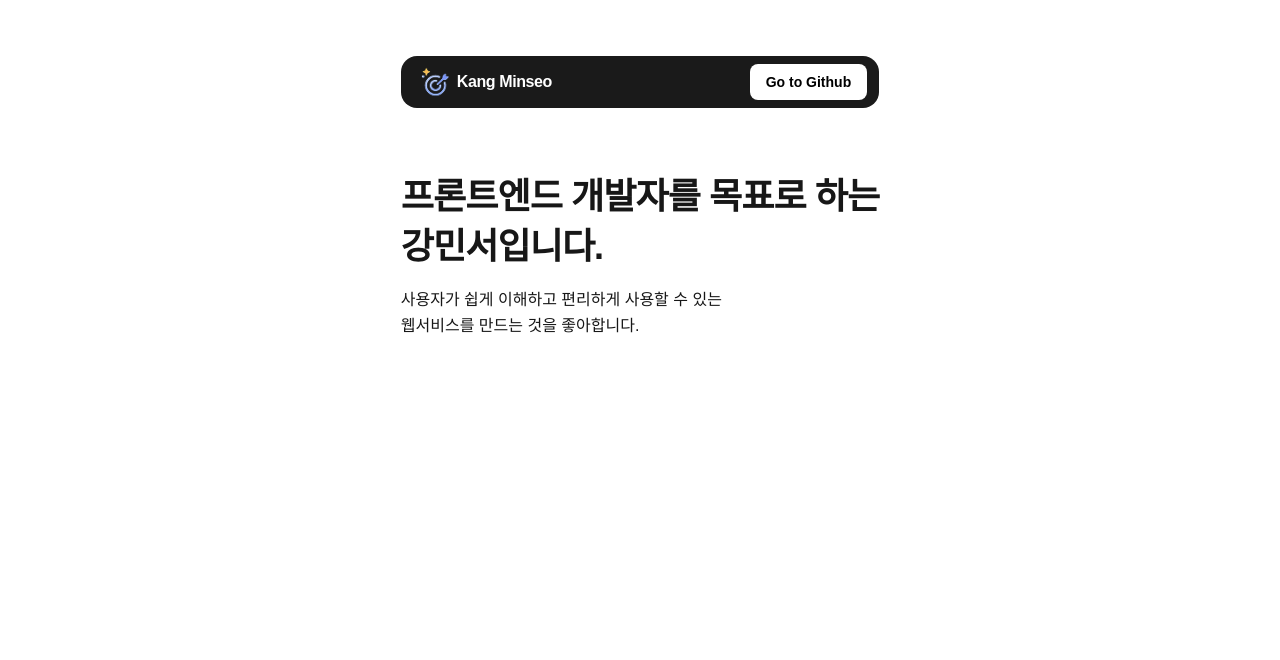
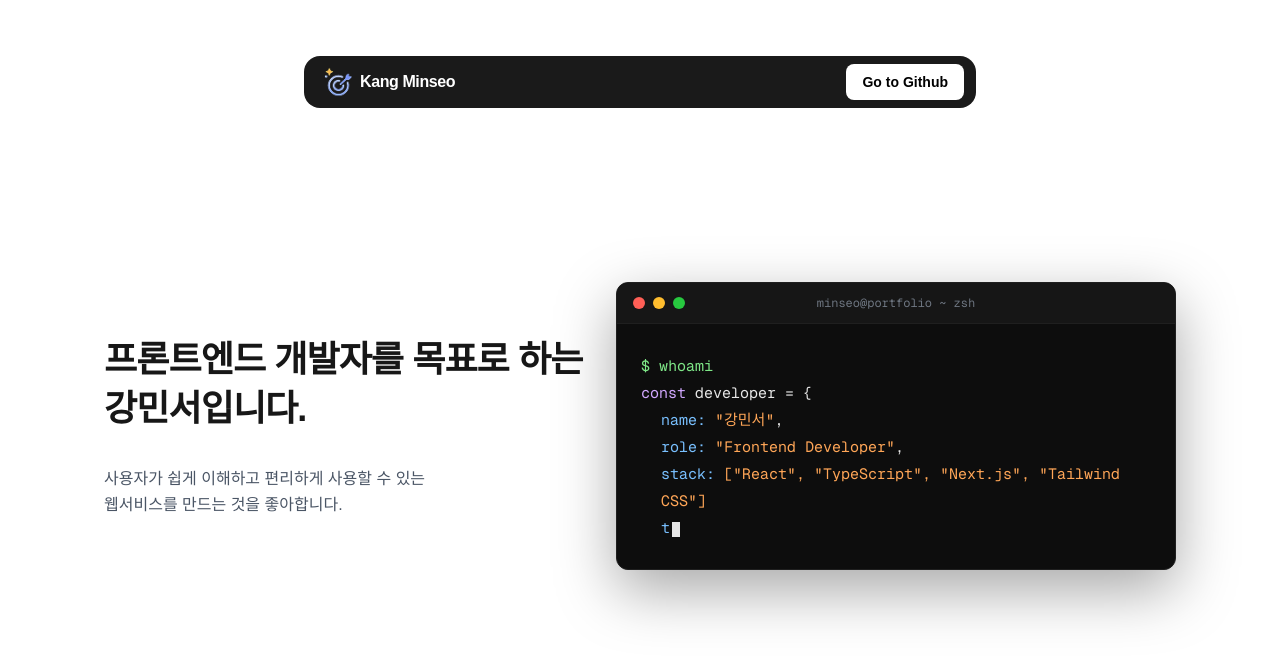
Before and after one commit to sandy424/ms-portfolio, a Next.js app: page / in a window 1280 px wide. Shown: the top 660 px of the page. Built offline with nearby package versions, Linux system fonts and the light colour scheme.

Commit message:
Feat: Intro -> Terminal UI 추가

```diff
--- a/src/app/layout.tsx
+++ b/src/app/layout.tsx
@@ -27,7 +27,7 @@ export default function RootLayout({
       lang="en"
       className={`${geistSans.variable} ${geistMono.variable} h-full antialiased`}
     >
-      <body className="min-h-full flex flex-col">{children}</body>
+      <body className="flex flex-col">{children}</body>
     </html>
   );
 }
--- a/src/app/page.tsx
+++ b/src/app/page.tsx
@@ -3,8 +3,10 @@ import Intro from "../components/Intro";
 
 export default function Home() {
   return (
-    <main className="max-w-2xl mx-auto px-5 sm:px-8 py-10 sm:py-14">
-      <Header />
+    <main className="flex min-h-screen w-full flex-col px-5 py-10 sm:px-8 sm:py-14">
+      <div className="mx-auto w-full max-w-2xl">
+        <Header />
+      </div>
       <Intro />
     </main>
   );
--- a/src/components/Header.tsx
+++ b/src/components/Header.tsx
@@ -1,6 +1,6 @@
 export default function Header() {
     return(
-        <header className="flex items-center justify-between mb-16 bg-[#1A1A1A] rounded-2xl px-3 py-2">
+        <header className="flex items-center justify-between bg-[#1A1A1A] rounded-2xl px-3 py-2">
             <span className="flex items-center gap-2 pl-2 text-white font-bold tracking-tight text-base">
                 <img src="/Logo.png" alt="logo" width={28} height={28} />
                 Kang Minseo
--- a/src/components/Intro.tsx
+++ b/src/components/Intro.tsx
@@ -1,14 +1,23 @@
+import TerminalTyping from "./TerminalTyping";
+
 export default function Intro() {
-    return(
-        <section className="mb-14">
-            <h1 className="text-3xl sm:text-4xl font-bold leading-snug tracking-tight mb-4">
-                프론트엔드 개발자를 목표로 하는 <br/>
-                강민서입니다.
-            </h1>
-            <p className="text-base leading-relaxed text-muted">
-                사용자가 쉽게 이해하고 편리하게 사용할 수 있는<br/>
-                웹서비스를 만드는 것을 좋아합니다.
-            </p>
-        </section>
-    )
+  return (
+    <section className="flex w-full flex-1 items-center justify-center py-4 sm:py-8">
+      <div className="mx-auto flex w-full max-w-[1600px] flex-col items-center justify-center gap-8 xl:flex-row xl:justify-between px-18">
+        <div className="flex flex-col gap-4 xl:max-w-[46rem]">
+          <h1 className="mb-4 text-3xl font-bold leading-snug tracking-tight sm:text-4xl">
+            프론트엔드 개발자를 목표로 하는 <br />
+            강민서입니다.
+          </h1>
+          <p className="text-base font-medium leading-relaxed text-gray-600">
+            사용자가 쉽게 이해하고 편리하게 사용할 수 있는<br />
+            웹서비스를 만드는 것을 좋아합니다.
+          </p>
+        </div>
+        <div className="w-full xl:w-auto xl:max-w-[560px] xl:flex-1">
+          <TerminalTyping />
+        </div>
+      </div>
+    </section>
+  );
 }
--- /dev/null
+++ b/src/components/TerminalTyping.tsx
@@ -0,0 +1,248 @@
+"use client";
+
+import { useEffect, useRef, useState } from "react";
+
+// ── 타입 정의 ──────────────────────────────────────────────
+
+type TokenColor = "keyword" | "key" | "string" | "plain";
+
+interface Token {
+  text: string;
+  color: TokenColor;
+}
+
+interface CommandLine {
+  type: "command";
+  text: string;
+}
+
+interface CodeLine {
+  type: "code";
+  indent?: boolean;
+  tokens: Token[];
+}
+
+type TerminalLine = CommandLine | CodeLine;
+
+interface TerminalTypingProps {
+  title?: string;
+  lines?: TerminalLine[];
+  startDelay?: number; // ms
+  onDone?: () => void;
+}
+
+// ── 기본 콘텐츠 (강민서님 소개용) ──────────────────────────
+
+const DEFAULT_LINES: TerminalLine[] = [
+  { type: "command", text: "$ whoami" },
+  {
+    type: "code",
+    tokens: [
+      { text: "const ", color: "keyword" },
+      { text: "developer ", color: "plain" },
+      { text: "= ", color: "plain" },
+      { text: "{", color: "plain" },
+    ],
+  },
+  {
+    type: "code",
+    indent: true,
+    tokens: [
+      { text: "name: ", color: "key" },
+      { text: '"강민서"', color: "string" },
+      { text: ",", color: "plain" },
+    ],
+  },
+  {
+    type: "code",
+    indent: true,
+    tokens: [
+      { text: "role: ", color: "key" },
+      { text: '"Frontend Developer"', color: "string" },
+      { text: ",", color: "plain" },
+    ],
+  },
+  {
+    type: "code",
+    indent: true,
+    tokens: [
+      { text: "stack: ", color: "key" },
+      { text: '["React", "TypeScript", "Next.js", "Tailwind CSS"]', color: "string" },
+    ],
+  },
+  {
+    type: "code",
+    indent: true,
+    tokens: [
+      { text: "tools: ", color: "key" },
+      { text: '["Figma", "Github"]', color: "string" },
+    ]
+  },
+  {
+    type: "code",
+    tokens: [{ text: "}", color: "plain" }],
+  },
+];
+
+// Tailwind 유틸로 못 잡는 정확한 톤은 arbitrary value로 지정
+const COLOR_CLASS: Record<TokenColor, string> = {
+  keyword: "text-[#d2a8ff]",
+  key: "text-[#79c0ff]",
+  string: "text-[#ffa657]",
+  plain: "text-[#e6e6e6]",
+};
+const PROMPT_CLASS = "text-[#7ee787]";
+
+// ── 컴포넌트 ────────────────────────────────────────────────
+
+export default function TerminalTyping({
+  title = "minseo@portfolio ~ zsh",
+  lines = DEFAULT_LINES,
+  startDelay = 500,
+  onDone,
+}: TerminalTypingProps) {
+  const [renderedCounts, setRenderedCounts] = useState<number[]>([]);
+  const [activeLine, setActiveLine] = useState(0);
+  const [started, setStarted] = useState(false);
+  const containerRef = useRef<HTMLDivElement | null>(null);
+  const prefersReducedMotion = useRef(false);
+
+  // 화면에 보일 때만 시작
+  useEffect(() => {
+    if (typeof window === "undefined") return;
+    prefersReducedMotion.current = window.matchMedia(
+      "(prefers-reduced-motion: reduce)"
+    ).matches;
+
+    const el = containerRef.current;
+    if (!el) return;
+
+    const observer = new IntersectionObserver(
+      (entries) => {
+        if (entries[0].isIntersecting && !started) {
+          setStarted(true);
+          observer.disconnect();
+        }
+      },
+      { threshold: 0.3 }
+    );
+    observer.observe(el);
+    return () => observer.disconnect();
+  }, [started]);
+
+  useEffect(() => {
+    if (!started) return;
+
+    if (prefersReducedMotion.current) {
+      setRenderedCounts(
+        lines.map((l) =>
+          l.type === "command"
+            ? l.text.length
+            : l.tokens.reduce((sum, t) => sum + t.text.length, 0)
+        )
+      );
+      setActiveLine(lines.length);
+      onDone?.();
+      return;
+    }
+
+    let cancelled = false;
+    const counts = new Array(lines.length).fill(0);
+    setRenderedCounts([...counts]);
+
+    async function typeAll() {
+      await sleep(startDelay);
+
+      for (let i = 0; i < lines.length; i++) {
+        if (cancelled) return;
+        setActiveLine(i);
+        const line = lines[i];
+        const fullLength =
+          line.type === "command"
+            ? line.text.length
+            : line.tokens.reduce((sum, t) => sum + t.text.length, 0);
+
+        for (let c = 1; c <= fullLength; c++) {
+          if (cancelled) return;
+          counts[i] = c;
+          setRenderedCounts([...counts]);
+          await sleep(18 + Math.random() * 35);
+        }
+        await sleep(line.type === "command" ? 300 : 60);
+      }
+      setActiveLine(lines.length);
+      onDone?.();
+    }
+
+    typeAll();
+    return () => {
+      cancelled = true;
+    };
+  }, [started, lines, startDelay, onDone]);
+
+  return (
+    <div
+      ref={containerRef}
+      className="w-full max-w-[560px] overflow-hidden rounded-xl border border-[#1f1f1f] bg-[#0d0d0d] font-mono shadow-[0_20px_60px_rgba(0,0,0,0.35)]"
+    >
+      {/* 헤더 */}
+      <div className="flex items-center gap-2 border-b border-[#1f1f1f] bg-[#161616] px-4 py-3">
+        <span className="h-3 w-3 rounded-full bg-[#ff5f56]" />
+        <span className="h-3 w-3 rounded-full bg-[#ffbd2e]" />
+        <span className="h-3 w-3 rounded-full bg-[#27c93f]" />
+        <span className="mr-[60px] flex-1 text-center text-xs text-[#6e7681]">
+          {title}
+        </span>
+      </div>
+
+      {/* 본문 */}
+      <div className="min-h-[180px] px-5 py-6 text-sm leading-[1.8] sm:px-6 sm:py-7 sm:text-[15px]">
+        {lines.map((line, i) => {
+          if (i > activeLine) return null;
+          const count = renderedCounts[i] ?? 0;
+          const isActive = i === activeLine;
+
+          return (
+            <div
+              key={i}
+              className={`whitespace-pre-wrap break-words ${
+                line.type === "code" && line.indent ? "pl-5" : ""
+              }`}
+            >
+              {line.type === "command" ? (
+                <span className={PROMPT_CLASS}>{line.text.slice(0, count)}</span>
+              ) : (
+                renderTokens(line.tokens, count)
+              )}
+              {isActive && (
+                <span
+                  className="ml-0.5 inline-block h-[1em] w-2 animate-[blink_1s_step-end_infinite] bg-[#e6e6e6] align-text-bottom motion-reduce:animate-none"
+                />
+              )}
+            </div>
+          );
+        })}
+      </div>
+    </div>
+  );
+}
+
+// ── 유틸 ──────────────────────────────────────────────────
+
+function sleep(ms: number) {
+  return new Promise((resolve) => setTimeout(resolve, ms));
+}
+
+function renderTokens(tokens: Token[], count: number) {
+  let remaining = count;
+  return tokens.map((tok, idx) => {
+    const slice = tok.text.slice(0, Math.max(0, remaining));
+    remaining -= tok.text.length;
+    if (!slice) return null;
+    return (
+      <span key={idx} className={COLOR_CLASS[tok.color]}>
+        {slice}
+      </span>
+    );
+  });
+}
```
Also changed, not shown: 1 other file (tests, documents, lock files or other folders).
